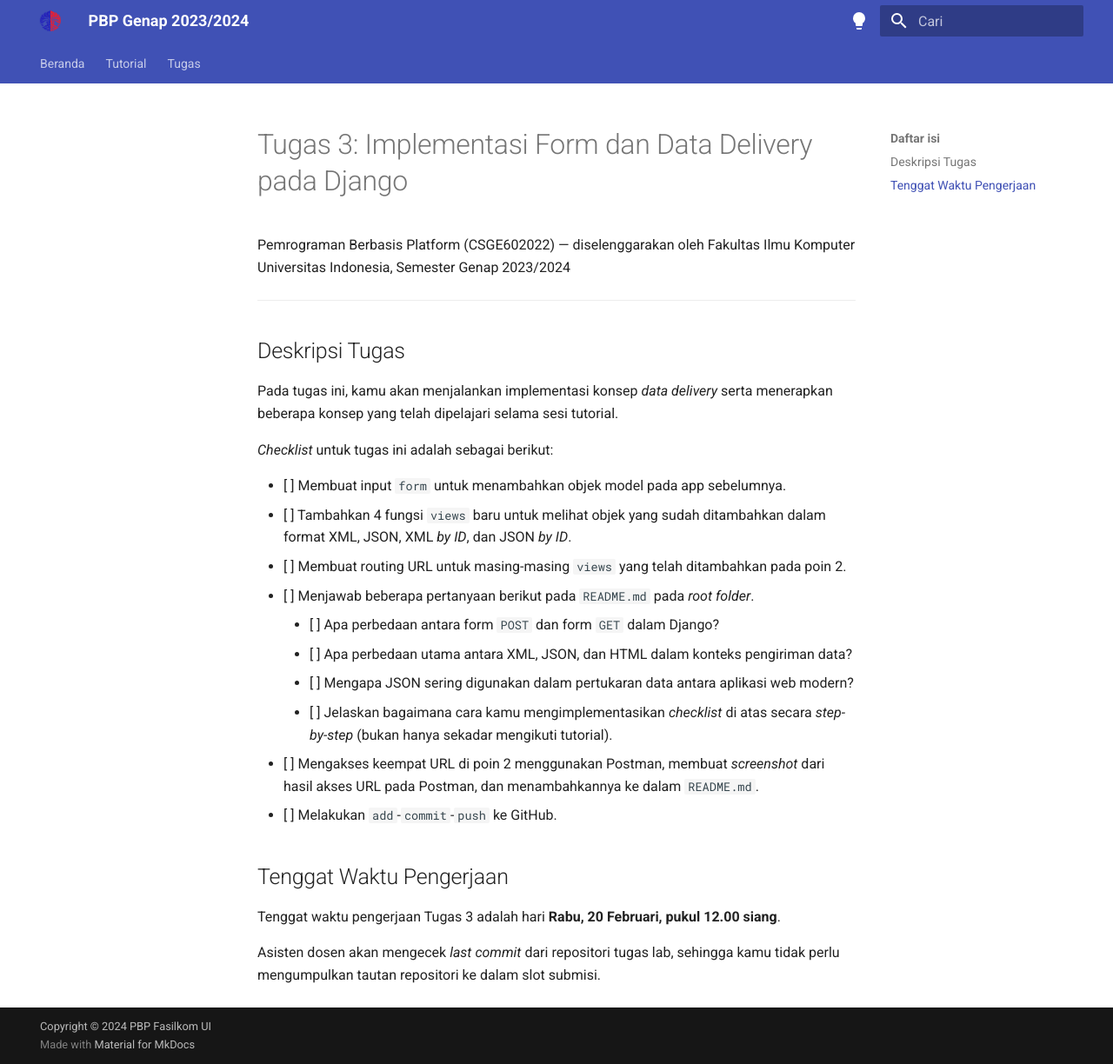
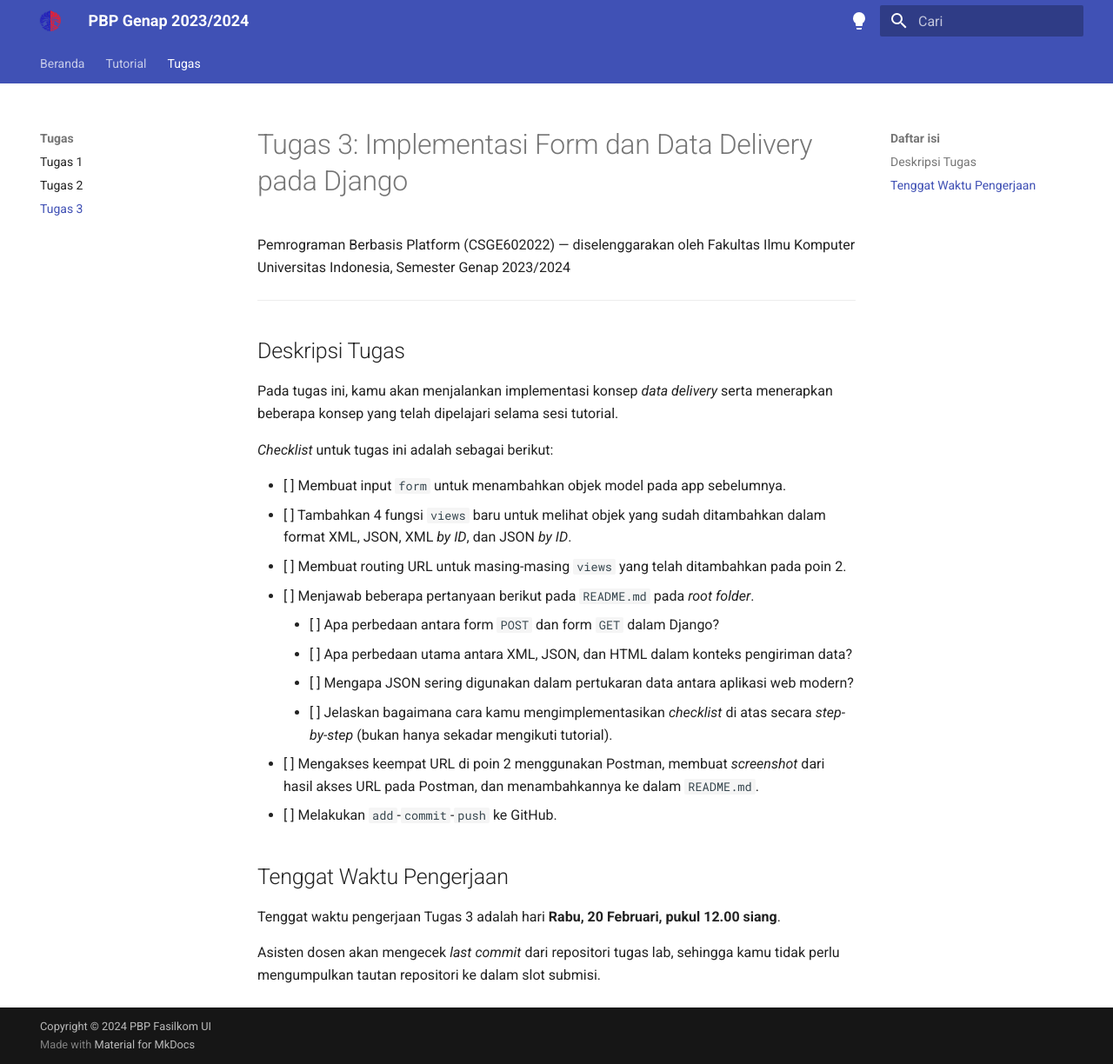
Before and after one commit to pbp-fasilkom-ui/genap-2024, an MkDocs documentation site: the page built from docs/tugas/tugas-3.md, in a window 1280 px wide and 1224 px high. Shown: the whole window at 87% size. Built offline with MkDocs 1.6.1 and Material for MkDocs 9.7.7, drawn with Linux system fonts in a browser that asks for light colours.

Commit message:
deploy: tugas-3

```diff
--- a/mkdocs.yml
+++ b/mkdocs.yml
@@ -65,3 +65,4 @@ nav:
   - Tugas:
     - Tugas 1: tugas/tugas-1.md
     - Tugas 2: tugas/tugas-2.md
+    - Tugas 3: tugas/tugas-3.md
```
